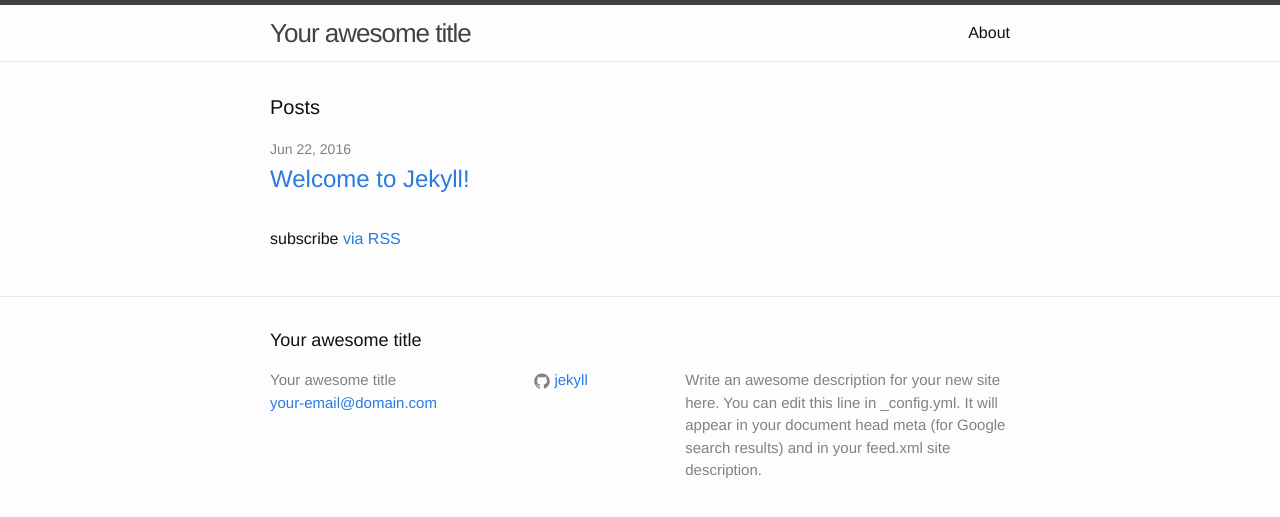
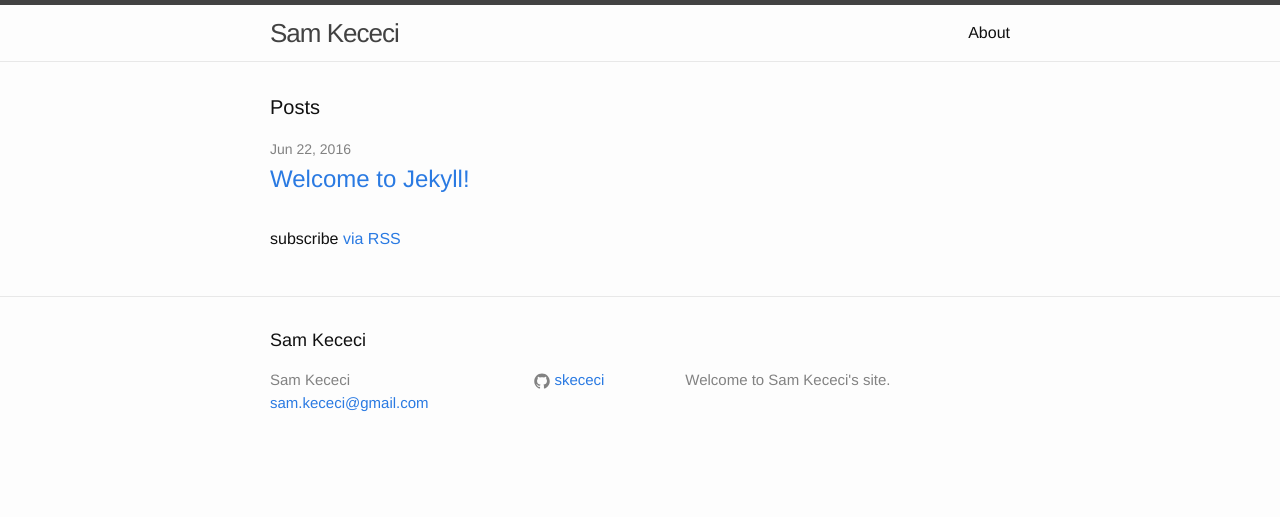
Before and after one commit to skececi/skececi.github.io, a Jekyll site: the page built from index.html, in a window 1280 px wide. Shown: the top 517 px of the page. Built offline with Jekyll 4.4.1, drawn with Linux system fonts in a browser that asks for light colours.

Commit message:
Update _config.yml

```diff
--- a/_config.yml
+++ b/_config.yml
@@ -6,16 +6,14 @@
 # 'jekyll serve'. If you change this file, please restart the server process.
 
 # Site settings
-title: Your awesome title
-email: your-email@domain.com
+title: Sam Kececi
+email: sam.kececi@gmail.com
 description: > # this means to ignore newlines until "baseurl:"
-  Write an awesome description for your new site here. You can edit this
-  line in _config.yml. It will appear in your document head meta (for
-  Google search results) and in your feed.xml site description.
+  Welcome to Sam Kececi's site.
 baseurl: "" # the subpath of your site, e.g. /blog
 url: "http://yourdomain.com" # the base hostname & protocol for your site
-twitter_username: jekyllrb
-github_username:  jekyll
+twitter_username:
+github_username:  skececi
 
 # Build settings
 markdown: kramdown
```
